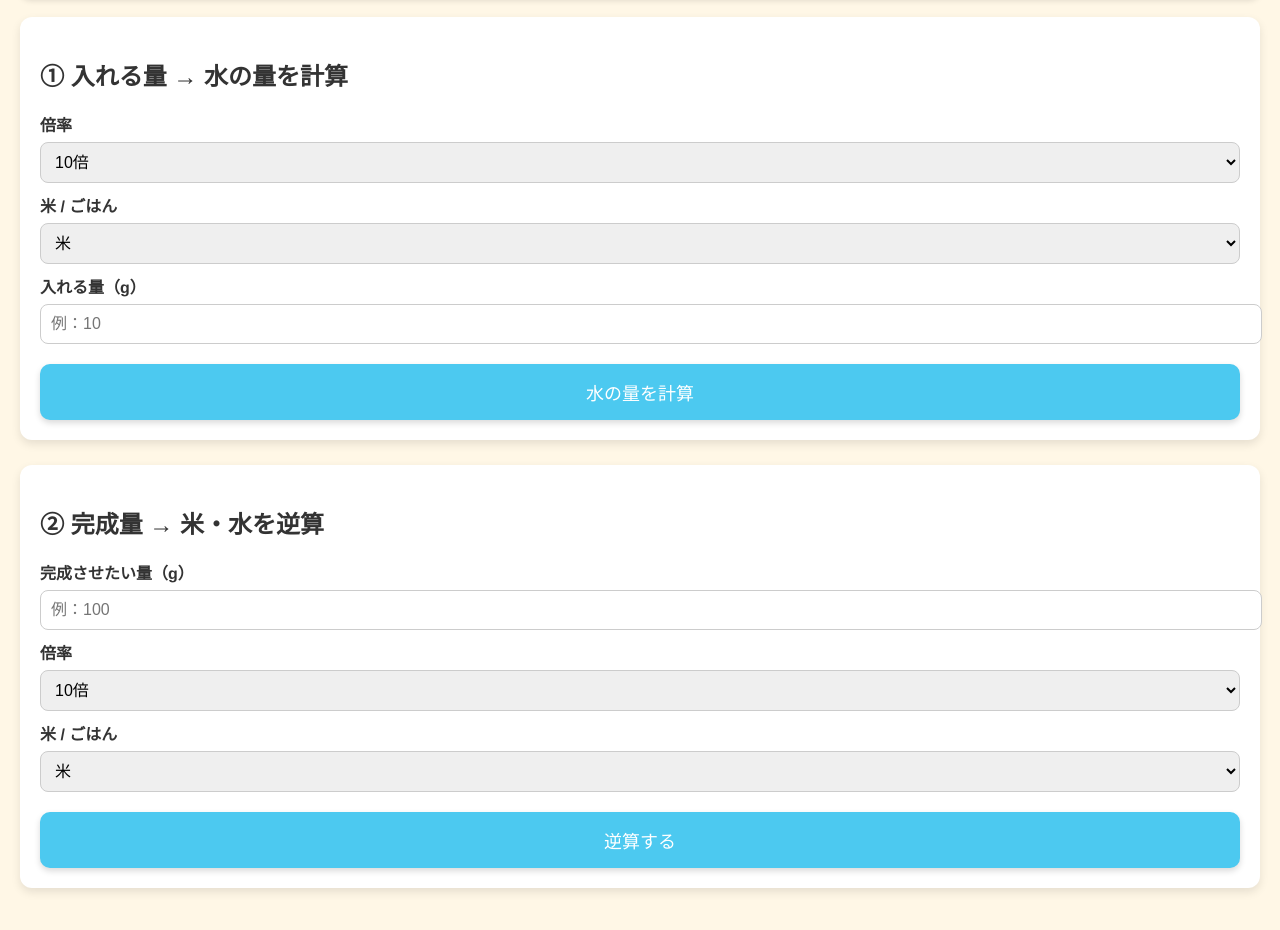
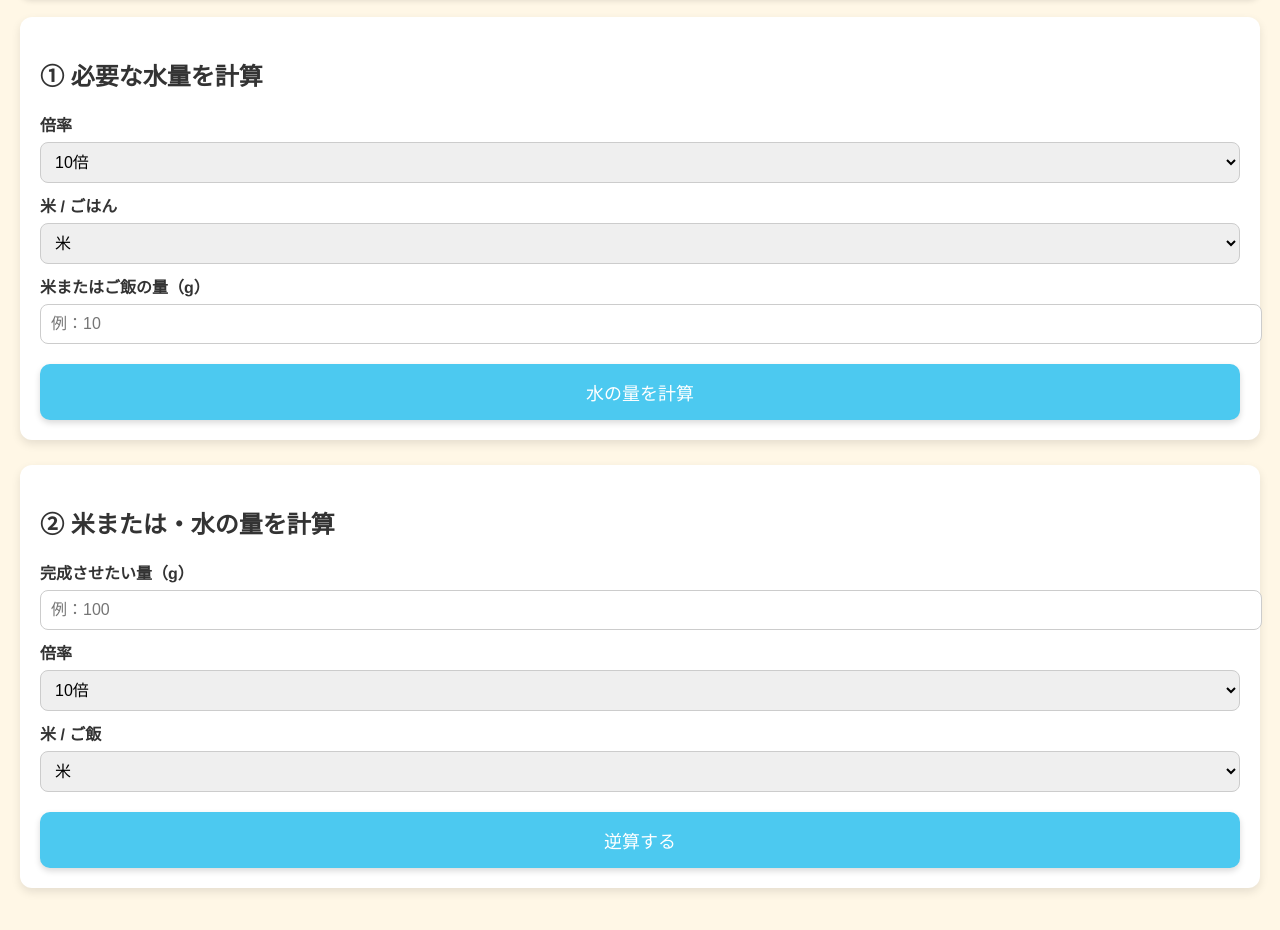
Before and after one commit to ryouta164-blip/rinyushoku-okayu, a plain HTML site: page index.html in a window 1280 px wide. Shown: the part 94-1024 px from the top of the page. Drawn offline with Linux system fonts and the light colour scheme.

Commit message:
Update text for clarity in index.html

```diff
--- a/index.html
+++ b/index.html
@@ -80,7 +80,7 @@
 <h1>離乳食 おかゆ計算ツール</h1>
 
 <div class="box">
-    <h2>① 入れる量 → 水の量を計算</h2>
+    <h2>① 必要な水量を計算</h2>
 
     <label>倍率</label>
     <select id="rate1">
@@ -93,10 +93,10 @@
     <label>米 / ごはん</label>
     <select id="type1">
         <option>米</option>
-        <option>ごはん</option>
+        <option>ご飯</option>
     </select>
 
-    <label>入れる量（g）</label>
+    <label>米またはご飯の量（g）</label>
     <input type="number" id="amount1" placeholder="例：10">
 
     <button class="btn" onclick="calcWater()">水の量を計算</button>
@@ -106,7 +106,7 @@
 
 
 <div class="box">
-    <h2>② 完成量 → 米・水を逆算</h2>
+    <h2>② 米または・水の量を計算</h2>
 
     <label>完成させたい量（g）</label>
     <input type="number" id="finish" placeholder="例：100">
@@ -119,10 +119,10 @@
         <option>軟飯</option>
     </select>
 
-    <label>米 / ごはん</label>
+    <label>米 / ご飯</label>
     <select id="type2">
         <option>米</option>
-        <option>ごはん</option>
+        <option>ご飯</option>
     </select>
 
     <button class="btn" onclick="calcReverse()">逆算する</button>
```
